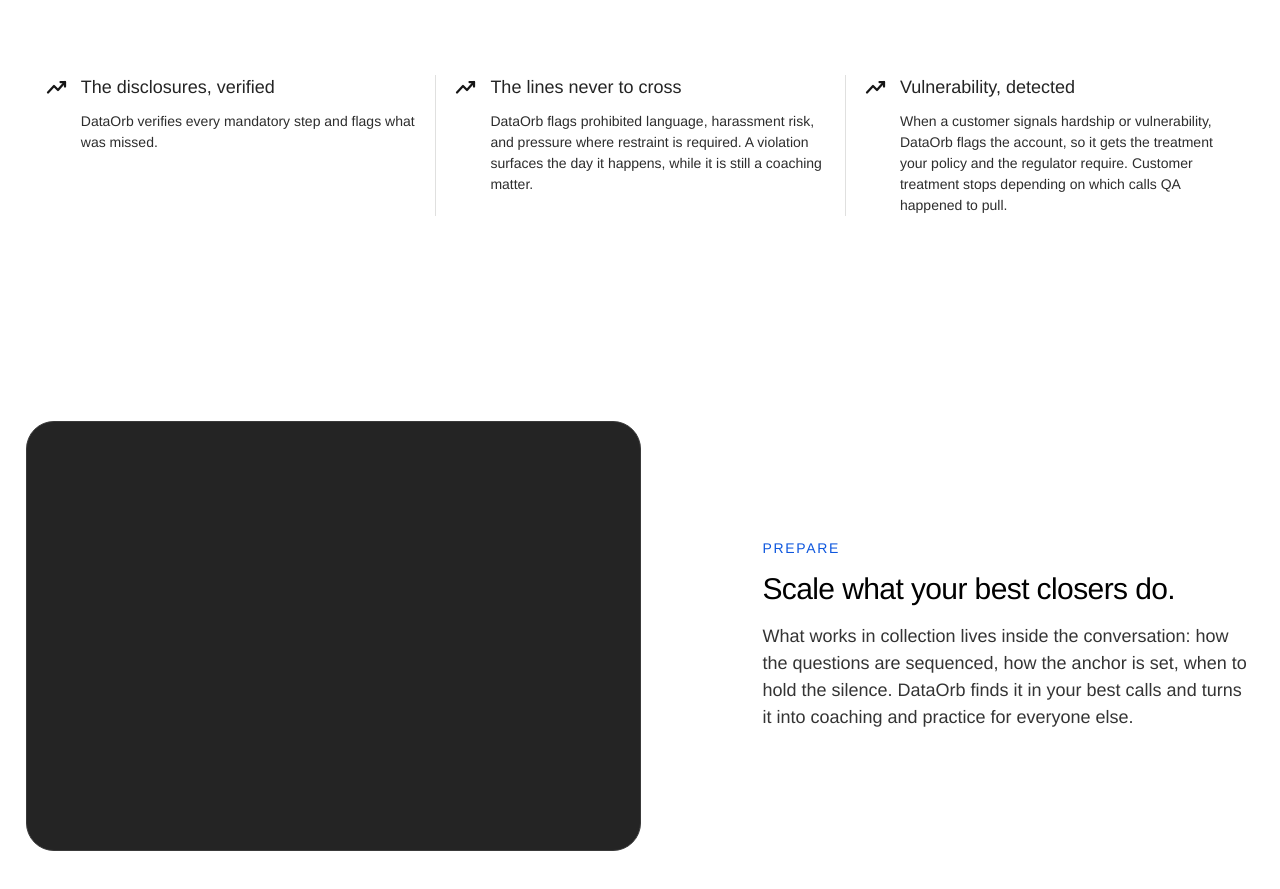
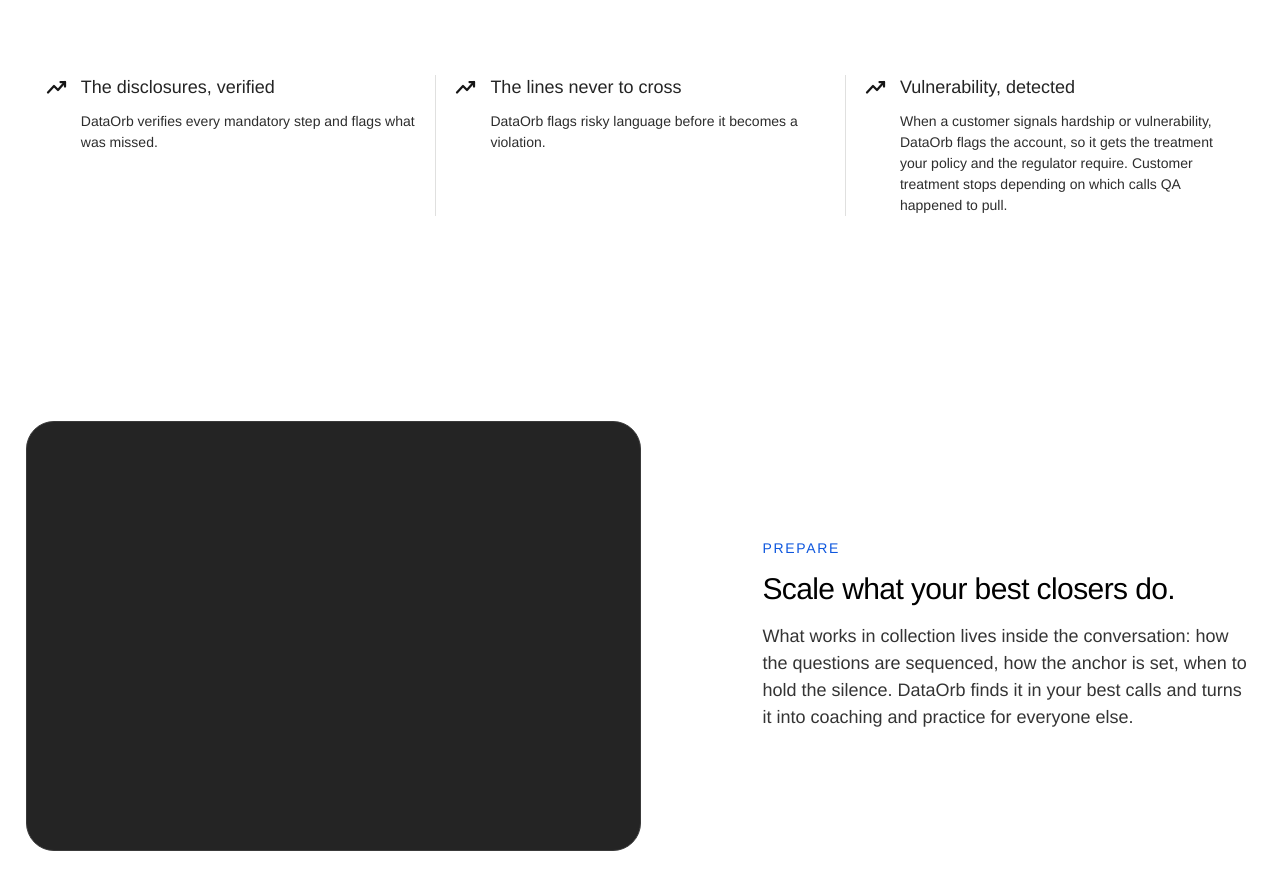
Before and after one commit to Umesh0014/DO-website, a Next.js app: page /collection-intelligence in a window 1280 px wide. Shown: the part 2123-3012 px from the top of the page. Built offline with nearby package versions, Linux system fonts and the light colour scheme; a web font is replaced by a local one.

Commit message:
Shorten collection conduct copy

```diff
--- a/app/components/IntelligenceLandingPage.tsx
+++ b/app/components/IntelligenceLandingPage.tsx
@@ -160,7 +160,7 @@ const collectionSections: IntelligenceSection[] = [
       },
       {
         title: "The lines never to cross",
-        body: "DataOrb flags prohibited language, harassment risk, and pressure where restraint is required. A violation surfaces the day it happens, while it is still a coaching matter.",
+        body: "DataOrb flags risky language before it becomes a violation.",
       },
       {
         title: "Vulnerability, detected",
```
